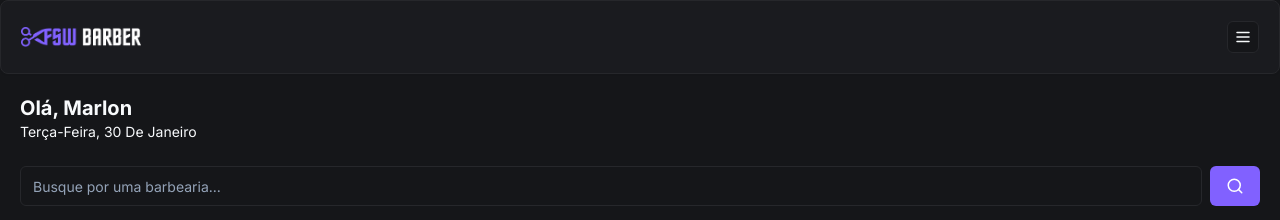
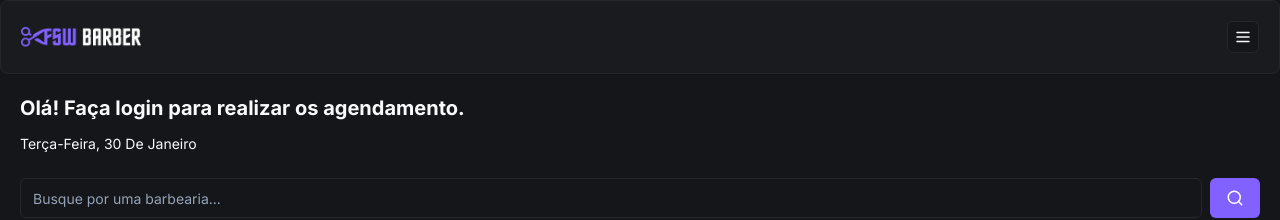
Before and after one commit to MarlonChi/barber-app, a Next.js app in the folder barber/: page / in a window 1280 px wide. Shown: the top 220 px of the page. Built offline with nearby package versions, Linux system fonts and the light colour scheme; no server answers; the database is empty.

Commit message:
feat: add username to home page

```diff
--- a/barber/app/(home)/page.tsx
+++ b/barber/app/(home)/page.tsx
@@ -34,8 +34,12 @@ export default async function Home() {
       <Header />
 
       <div className="px-5 pt-5">
-        <h2 className="text-xl font-bold">Olá, Marlon</h2>
-        <p className="capitalize text-sm">
+        <h2 className="text-xl font-bold">
+          {session?.user
+            ? `Olá, ${session?.user.name?.split(" ")[0]}`
+            : "Olá! Faça login para realizar os agendamento."}
+        </h2>
+        <p className="capitalize text-sm mt-3">
           {format(new Date(), "EEEE',' d 'de' MMMM", {
             locale: ptBR,
           })}
```
